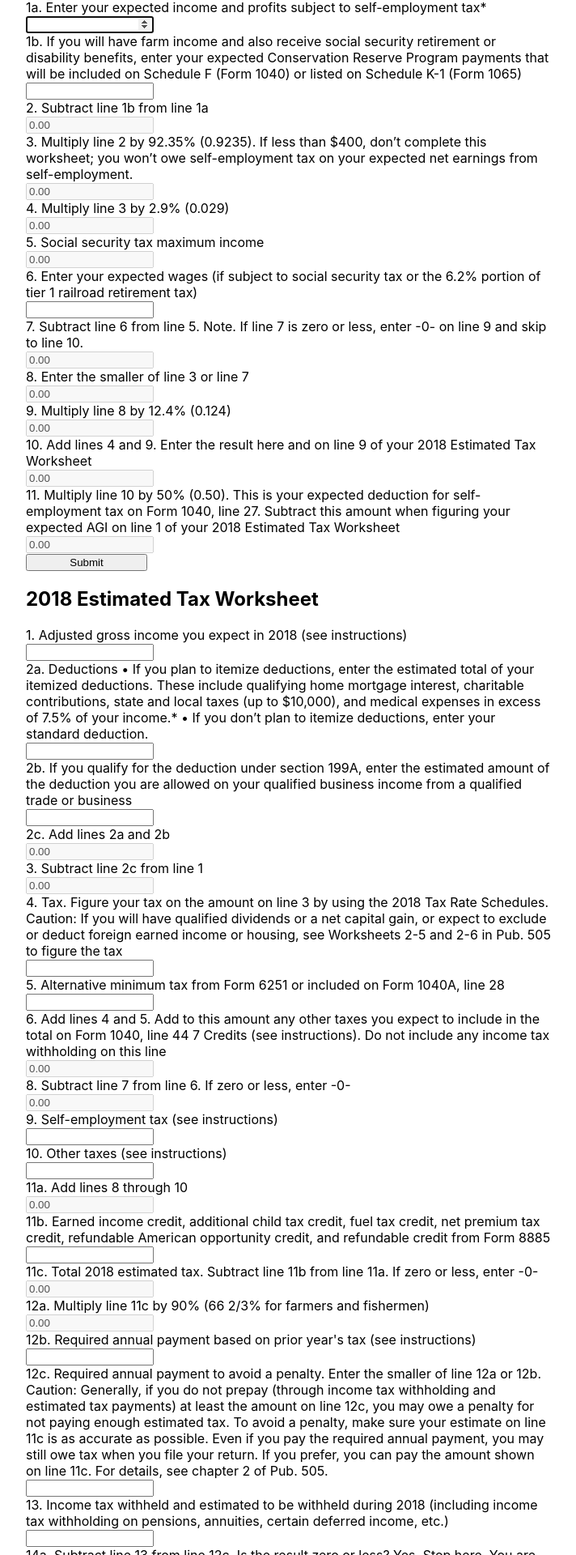
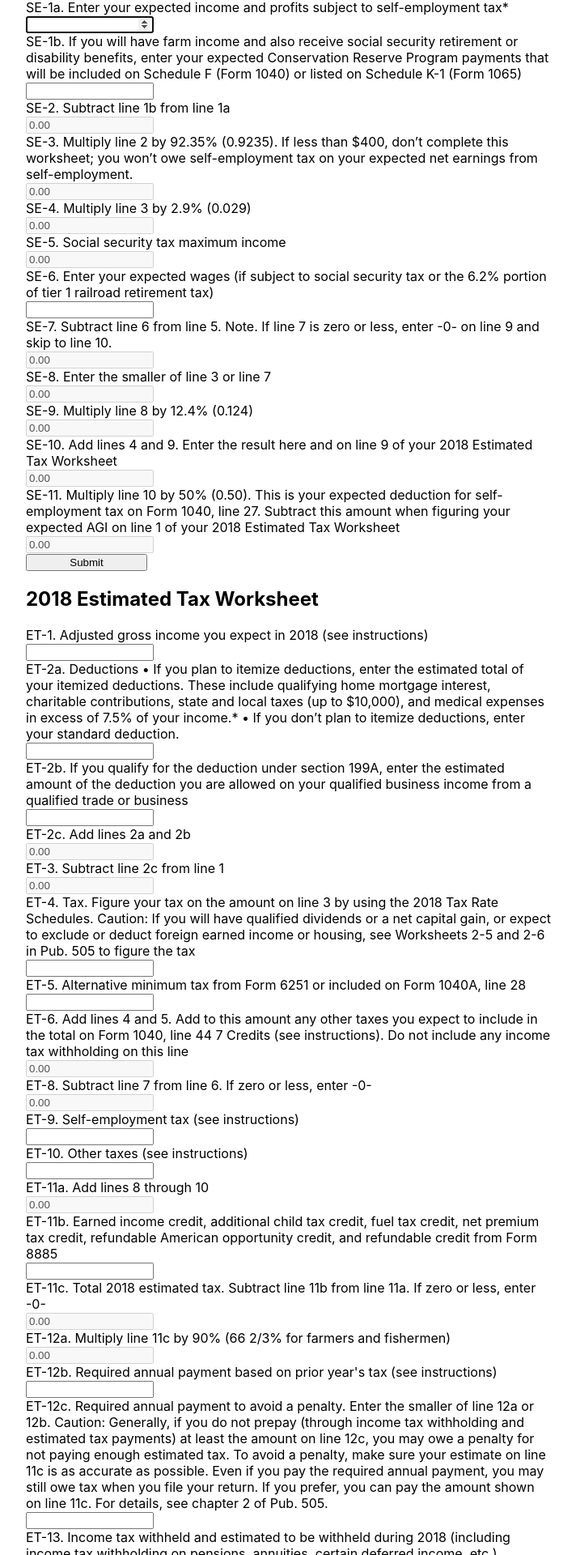
Before and after one commit to tsamb/estimated-tax-calculator, a React (Create React App) app: page / in a window 1280 px wide. Shown: the part 70-1990 px from the top of the page at 81% size, without its empty margins (283-995 px from the left). Built offline with nearby package versions, Linux system fonts and the light colour scheme.

Commit message:
Change form data for no collision on field names

```diff
--- a/src/data/estimatedTaxFields.js
+++ b/src/data/estimatedTaxFields.js
@@ -1,41 +1,41 @@
 export default [
     {
-      name: "1",
+      name: "ET-1",
       instruction: "Adjusted gross income you expect in 2018 (see instructions)",
       explanation: "",
       computed: false,
       op: values => {}
     },
     {
-      name: "2a",
+      name: "ET-2a",
       instruction: "Deductions • If you plan to itemize deductions, enter the estimated total of your itemized deductions. These include qualifying home mortgage interest, charitable contributions, state and local taxes (up to $10,000), and medical expenses in excess of 7.5% of your income.* • If you don’t plan to itemize deductions, enter your standard deduction.",
       explanation: "",
       computed: false,
       op: values => {}
     },
     {
-      name: "2b",
+      name: "ET-2b",
       instruction: "If you qualify for the deduction under section 199A, enter the estimated amount of the deduction you are allowed on your qualified business income from a qualified trade or business",
       explanation: "",
       computed: false,
       op: values => {}
     },
     {
-      name: "2c",
+      name: "ET-2c",
       instruction: "Add lines 2a and 2b",
       explanation: "",
       computed: true,
-      op: values => values["2a"] + values["2b"]
+      op: values => values["ET-2a"] + values["ET-2b"]
     },
     {
-      name: "3",
+      name: "ET-3",
       instruction: "Subtract line 2c from line 1",
       explanation: "",
       computed: true,
-      op: values => values["1"] - values["2c"]
+      op: values => values["ET-1"] - values["ET-2c"]
     },
     {
-      name: "4",
+      name: "ET-4",
       instruction: "Tax. Figure your tax on the amount on line 3 by using the 2018 Tax Rate Schedules. Caution: If you will have qualified dividends or a net capital gain, or expect to exclude or deduct foreign earned income or housing, see Worksheets 2-5 and 2-6 in Pub. 505 to figure the tax",
       explanation: "",
       computed: false,
@@ -43,71 +43,71 @@ export default [
       // eventually calculate based on Q&A + static data
     },
     {
-      name: "5",
+      name: "ET-5",
       instruction: "Alternative minimum tax from Form 6251 or included on Form 1040A, line 28",
       explanation: "",
       computed: false,
       op: values => {}
     },
     {
-      name: "6",
+      name: "ET-6",
       instruction: "Add lines 4 and 5. Add to this amount any other taxes you expect to include in the total on Form 1040, line 44 7 Credits (see instructions). Do not include any income tax withholding on this line",
       explanation: "",
       computed: true,
-      op: values => values["4"] + values["5"]
+      op: values => values["ET-4"] + values["ET-5"]
     },
     {
-      name: "8",
+      name: "ET-8",
       instruction: "Subtract line 7 from line 6. If zero or less, enter -0-",
       explanation: "",
       computed: true,
-      op: values => values["6"] - values["7"]
+      op: values => values["ET-6"] - values["ET-7"]
     },
     {
-      name: "9",
+      name: "ET-9",
       instruction: "Self-employment tax (see instructions)",
       explanation: "",
       computed: false,
       op: values => {}
     },
     {
-      name: "10",
+      name: "ET-10",
       instruction: "Other taxes (see instructions)",
       explanation: "",
       computed: false,
       op: values => {}
     },
     {
-      name: "11a",
+      name: "ET-11a",
       instruction: "Add lines 8 through 10",
       explanation: "",
       computed: true,
-      op: values => values["8"] + values["9"] + values["10"]
+      op: values => values["ET-8"] + values["ET-9"] + values["ET-10"]
     },
     {
-      name: "11b",
+      name: "ET-11b",
       instruction: "Earned income credit, additional child tax credit, fuel tax credit, net premium tax credit, refundable American opportunity credit, and refundable credit from Form 8885",
       explanation: "",
       computed: false,
       op: values => {}
     },
     {
-      name: "11c",
+      name: "ET-11c",
       instruction: "Total 2018 estimated tax. Subtract line 11b from line 11a. If zero or less, enter -0-",
       explanation: "",
       computed: true,
-      op: values => Math.max(0, values["11a"] - values["11b"])
+      op: values => Math.max(0, values["ET-11a"] - values["ET-11b"])
     },
     {
-      name: "12a",
+      name: "ET-12a",
       instruction: "Multiply line 11c by 90% (66 2/3% for farmers and fishermen)",
       explanation: "",
       computed: true,
-      op: values => values["11c"] * 0.9
+      op: values => values["ET-11c"] * 0.9
       // eventually calculate based on Q&A + static data
     },
     {
-      name: "12b",
+      name: "ET-12b",
       instruction: "Required annual payment based on prior year's tax (see instructions)",
       explanation: "",
       computed: false,
@@ -115,38 +115,38 @@ export default [
       // eventually calculate based on Q&A + static data
     },
     {
-      name: "12c",
+      name: "ET-12c",
       instruction: "Required annual payment to avoid a penalty. Enter the smaller of line 12a or 12b. Caution: Generally, if you do not prepay (through income tax withholding and estimated tax payments) at least the amount on line 12c, you may owe a penalty for not paying enough estimated tax. To avoid a penalty, make sure your estimate on line 11c is as accurate as possible. Even if you pay the required annual payment, you may still owe tax when you file your return. If you prefer, you can pay the amount shown on line 11c. For details, see chapter 2 of Pub. 505.",
       explanation: "",
       computed: false,
-      op: values => Math.min(values["12a"], values["12b"])
+      op: values => Math.min(values["ET-12a"], values["ET-12b"])
     },
     {
-      name: "13",
+      name: "ET-13",
       instruction: "Income tax withheld and estimated to be withheld during 2018 (including income tax withholding on pensions, annuities, certain deferred income, etc.)",
       explanation: "",
       computed: false,
       op: values => {}
     },
     {
-      name: "14a",
+      name: "ET-14a",
       instruction: "Subtract line 13 from line 12c. Is the result zero or less? Yes. Stop here. You are not required to make estimated tax payments. No. Go to line 14b.",
       explanation: "",
       computed: true,
-      op: values => values["12c"] - values["13"]
+      op: values => values["ET-12c"] - values["ET-13"]
     },
     {
-      name: "14b",
+      name: "ET-14b",
       instruction: "Subtract line 13 from line 11c. Is the result less than $1,000? Yes. Stop here. You are not required to make estimated tax payments. No. Go to line 15 to figure your required payment.",
       explanation: "",
       computed: true,
-      op: values => values["11c"] - values["13"]
+      op: values => values["ET-11c"] - values["ET-13"]
     },
     {
-      name: "15",
+      name: "ET-15",
       instruction: "If the first payment you are required to make is due April 17, 2018, enter 1⁄4 of line 14a (minus any 2017 overpayment that you are applying to this installment) here, and on your estimated tax payment voucher(s) if you are paying by check or money order.",
       explanation: "",
       computed: true,
-      op: values => values["14a"] < 0 || values["14b"] < 1000 ? 0 : values["14a"] * 0.25
+      op: values => values["ET-14a"] < 0 || values["ET-14b"] < 1000 ? 0 : values["ET-14a"] * 0.25
     }
   ]
--- a/src/data/selfEmploymentFields.js
+++ b/src/data/selfEmploymentFields.js
@@ -1,6 +1,6 @@
 export default [
     {
-      name: "1a",
+      name: "SE-1a",
       firstField: true,
       instruction: "Enter your expected income and profits subject to self-employment tax*",
       explanation: "",
@@ -8,80 +8,80 @@ export default [
       op: values => {}
     },
     {
-      name: "1b",
+      name: "SE-1b",
       instruction: "If you will have farm income and also receive social security retirement or disability benefits, enter your expected Conservation Reserve Program payments that will be included on Schedule F (Form 1040) or listed on Schedule K-1 (Form 1065)",
       explanation: "",
       computed: false,
       op: values => {}
     },
     {
-      name: "2",
+      name: "SE-2",
       instruction:  "Subtract line 1b from line 1a",
       explanation: "",
       computed: true,
-      op: values => values["1a"] - values["1b"]
+      op: values => values["SE-1a"] - values["SE-1b"]
     },
     {
-      name: "3",
+      name: "SE-3",
       instruction:  "Multiply line 2 by 92.35% (0.9235). If less than $400, don’t complete this worksheet; you won’t owe self-employment tax on your expected net earnings from self-employment.",
       explanation: "7.65% is the combined  tax rate for Social Security and Medicare. This field is your income less that tax.",
       computed: true,
-      op: values => Math.max(0, values["2"] * 0.9235)
+      op: values => Math.max(0, values["SE-2"] * 0.9235)
     },
     {
-      name: "4",
+      name: "SE-4",
       instruction:  "Multiply line 3 by 2.9% (0.029)",
       explanation: "2.9% is the Medicare tax rate for self employed individuals.",
       computed: true,
-      op: values => values["3"] * 0.029
+      op: values => values["SE-3"] * 0.029
     },
     {
-      name: "5",
+      name: "SE-5",
       instruction:  "Social security tax maximum income",
       explanation: "You pay Social Security tax on your first $128,400 of earnings (per person if you're married)",
       computed: true,
       op: values => 128400
     },
     {
-      name: "6",
+      name: "SE-6",
       instruction:  "Enter your expected wages (if subject to social security tax or the 6.2% portion of tier 1 railroad retirement tax)",
       explanation: "How much money did you earn on a W-2 this year (as an employee)?",
       computed: false,
       op: values => {}
     },
     {
-      name: "7",
+      name: "SE-7",
       instruction:  "Subtract line 6 from line 5. Note. If line 7 is zero or less, enter -0- on line 9 and skip to line 10.",
       explanation: "",
       computed: true,
-      op: values => values["5"] - values["6"]
+      op: values => values["SE-5"] - values["SE-6"]
     },
     {
-      name: "8",
+      name: "SE-8",
       instruction:  "Enter the smaller of line 3 or line 7",
       explanation: "",
       computed: true,
-      op: values => Math.min(values["3"], values["7"])
+      op: values => Math.min(values["SE-3"], values["SE-7"])
     },
     {
-      name: "9",
+      name: "SE-9",
       instruction:  "Multiply line 8 by 12.4% (0.124)",
       explanation: "",
       computed: true,
-      op: values => Math.max(0, values["8"] * 0.124)
+      op: values => Math.max(0, values["SE-8"] * 0.124)
     },
     {
-      name: "10",
+      name: "SE-10",
       instruction: "Add lines 4 and 9. Enter the result here and on line 9 of your 2018 Estimated Tax Worksheet",
       explanation: "",
       computed: true,
-      op: values => values["4"] + values["9"]
+      op: values => values["SE-4"] + values["SE-9"]
     },
     {
-      name: "11",
+      name: "SE-11",
       instruction: "Multiply line 10 by 50% (0.50). This is your expected deduction for self-employment tax on Form 1040, line 27. Subtract this amount when figuring your expected AGI on line 1 of your 2018 Estimated Tax Worksheet",
       explanation: "",
       computed: true,
-      op: values => values["10"] * 0.5
+      op: values => values["SE-10"] * 0.5
     }
   ]
```
